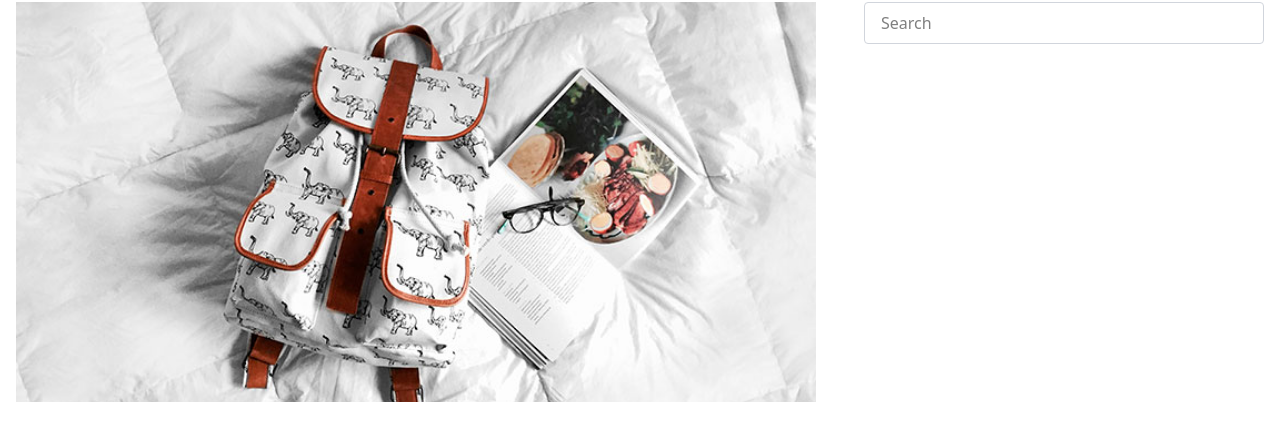
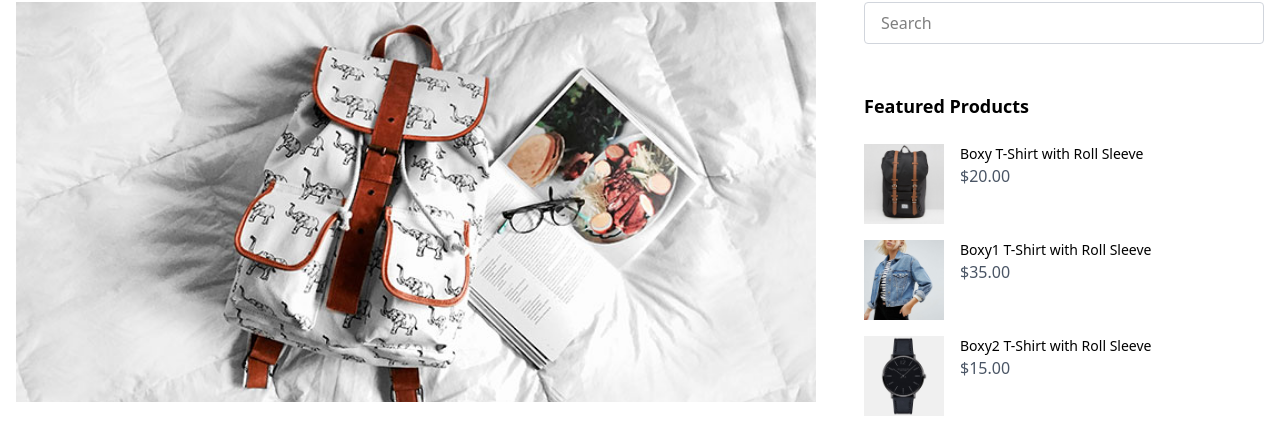
Before and after one commit to dounia88/final-project-react, a React (Vite) app: page /blog in a window 1280 px wide. Shown: the part 464-892 px from the top of the page. Built offline with nearby package versions, Linux system fonts and the light colour scheme.

Commit message:
Featured Products

```diff
--- a/src/pages/blog/blog.jsx
+++ b/src/pages/blog/blog.jsx
@@ -113,7 +113,29 @@ const Blog = () => {
                             </div>
                         </div>
 
-
+                        {/* Featured Products */}
+                        <div className="mb-12">
+                            <h3 className="text-lg font-semibold mb-6">Featured Products</h3>
+                            <div className="space-y-4">
+                                {featuredProducts.map(product => (
+                                    <div key={product.id} className="flex gap-4">
+                                        <Link to={`/shop/${product.id}`} className="w-20 h-20 flex-shrink-0">
+                                            <img
+                                                src={product.image}
+                                                alt={product.name}
+                                                className="w-full h-full object-cover"
+                                            />
+                                        </Link>
+                                        <div>
+                                            <h4 className="text-sm hover:text-red-500 transition-colors">
+                                                <Link to={`/shop/${product.id}`}>{product.name}</Link>
+                                            </h4>
+                                            <p className="text-gray-600">${product.price.toFixed(2)}</p>
+                                        </div>
+                                    </div>
+                                ))}
+                            </div>
+                        </div>
 
 
                     </div>
```
